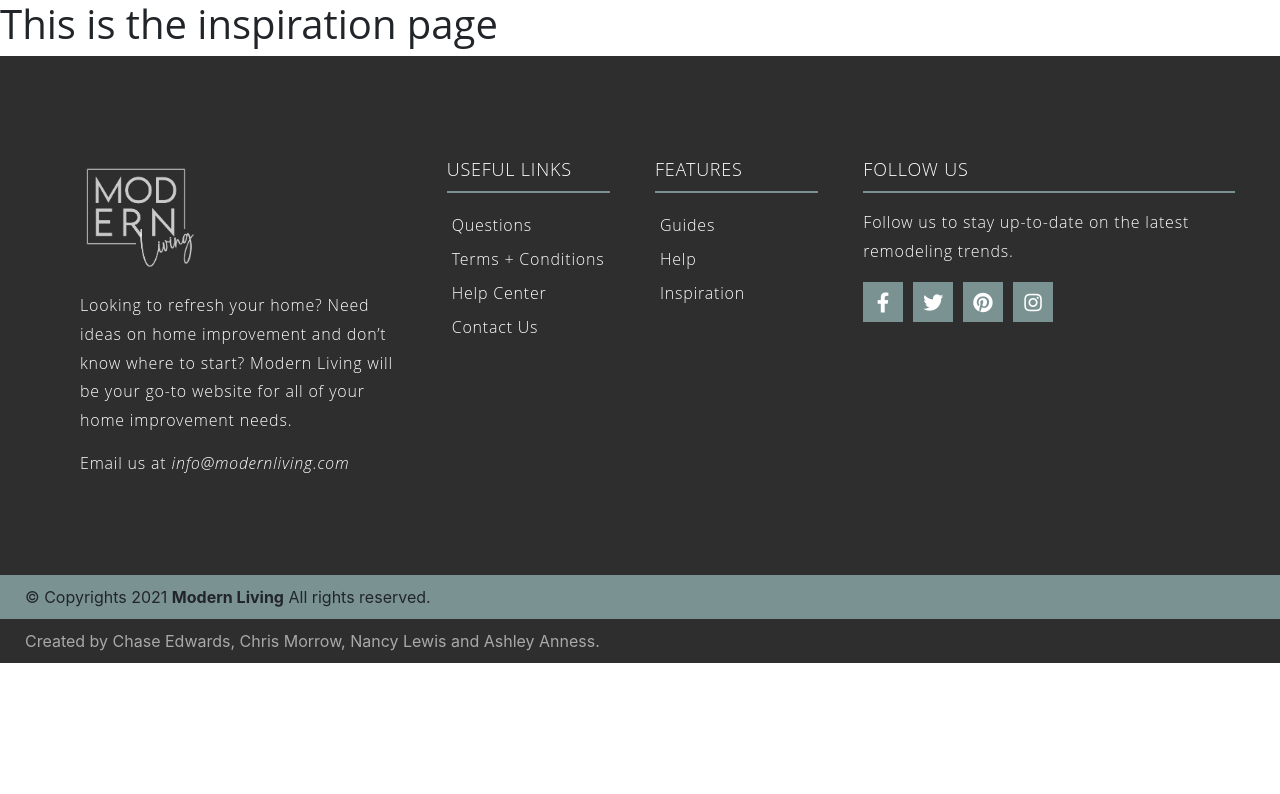
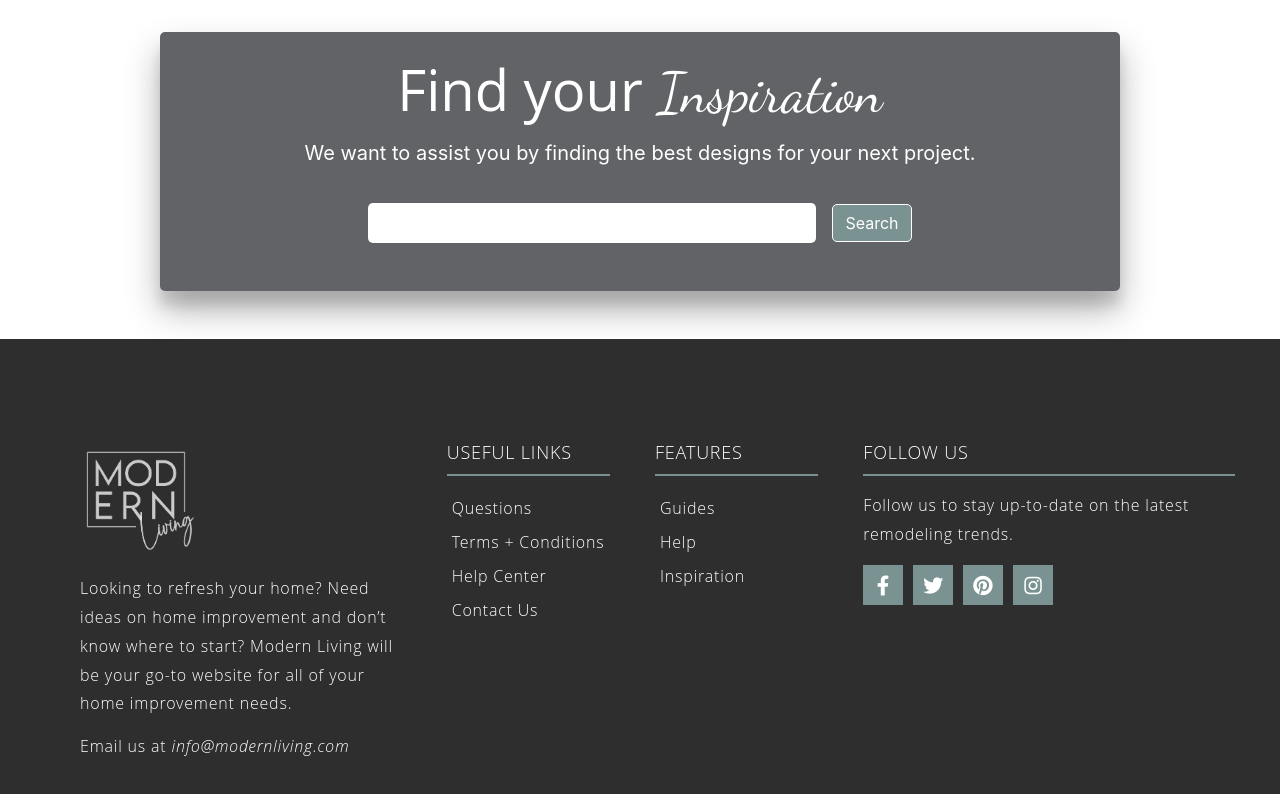
Before and after one commit to cwedwards9/modern-living-app, a React (Create React App) app in the folder client/: page /inspiration in a window 1280 px wide. Shown: the top 794 px of the page. Built offline with nearby package versions, Linux system fonts and the light colour scheme; a web font is replaced by a local one.

Commit message:
Set up component to get data from unsplash api based on user search, then set it as state and render state on the page.

```diff
--- a/client/src/pages/Inspiration.js
+++ b/client/src/pages/Inspiration.js
@@ -1,9 +1,64 @@
 import React, { Component } from "react";
+import "./Inspiration.css";
+import axios from "axios";
 
 class Inspiration extends Component {
+    constructor(props) {
+        super(props);
+        this.state = { designs: [], searchTerm: "", isSaved: false};
+        this.handleChange = this.handleChange.bind(this);
+        this.handleSubmit = this.handleSubmit.bind(this);
+        this.saveDesign = this.saveDesign.bind(this);
+    }
+    handleChange(evt) {
+        this.setState({
+            [evt.target.name] : evt.target.value
+        });
+    }
+    // Get the data from the Unsplash API and set the response as state
+    async handleSubmit(evt) {
+        evt.preventDefault();
+
+        await axios.get("/unsplash", {
+            params: {
+                query: this.state.searchTerm
+            }
+        })
+        .then(res => {
+            console.log(res.data.results);
+            this.setState({ designs: res.data.results });
+        })
+    }
+    saveDesign(desc, url) {
+        axios.post("/designs", { description: desc, url: url });
+    }
+
     render() {
         return (
-            <h1>This is the inspiration page</h1>
+            <div className="Inspiration">
+                <div className="InspirationSearch">
+                    <h1>Find your <span>Inspiration</span></h1>
+                    <p>We want to assist you by finding the best designs for your next project.</p>
+                    <form onSubmit={this.handleSubmit}>
+                        <input
+                            name="searchTerm"
+                            value={this.state.searchTerm}
+                            type="text"
+                            onChange={this.handleChange}
+                        />
+                        <button>Search</button>
+                    </form>
+                </div>
+
+                <div className="DesignList">
+                    {this.state.designs.map(d => (
+                        <div className="DesignItem" key={d.id}>
+                            <img src={d.urls.full} alt={d.alt_description} style={{width: "300px"}}/>
+                            <button onClick={() => {this.saveDesign(d.alt_description, d.urls.full)} }>Save</button>
+                        </div>
+                    ))}
+                </div>
+            </div>
         );
     }
 }
```
